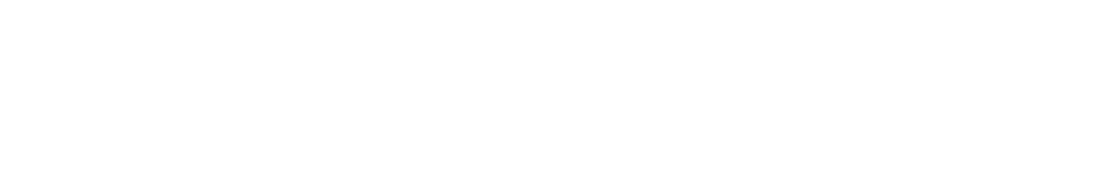
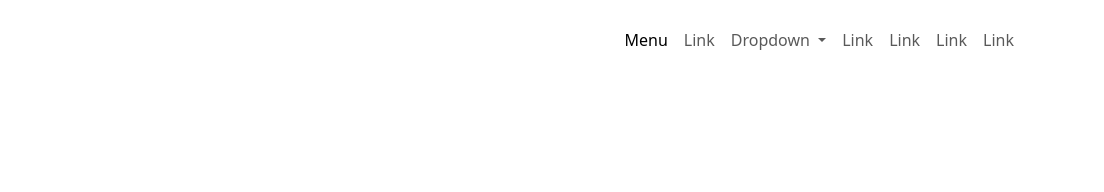
Before and after one commit to radityadias/pw_praktikum_5, a plain HTML site: page index.html in a window 1280 px wide. Shown: the full height of the page, 176-1280 px from the left. Drawn offline with nearby package versions, Linux system fonts and the light colour scheme.

Commit message:
Menu Bar

```diff
--- a/index.html
+++ b/index.html
@@ -20,6 +20,48 @@
             <a class="navbar-brand" href="#"
               ><img class="logo" src="img/logo.png" alt="silet" srcset=""
             /></a>
+            <button class="navbar-toggler" type="button" data-bs-toggle="collapse" data-bs-target="#navbarSupportedContent"
+                    aria-controls="navbarSupportedContent" aria-expanded="false" aria-label="Toggle navigation">
+                    <span class="navbar-toggler-icon"></span>
+                </button>
+                <div class="collapse navbar-collapse" id="navbarSupportedContent">
+                    <ul class="navbar-nav ms-auto mb-2 mb-lg-0">
+                        <li class="nav-item">
+                            <a class="nav-link active" aria-current="page" href="#">Menu</a>
+                        </li>
+                        <li class="nav-item">
+                            <a class="nav-link" href="#">Link</a>
+                        </li>
+                        <li class="nav-item dropdown">
+                            <a class="nav-link dropdown-toggle" href="#" id="navbarDropdown" role="button"
+                                data-bs-toggle="dropdown" aria-expanded="false">
+                                Dropdown
+                            </a>
+                            <ul class="dropdown-menu" aria-labelledby="navbarDropdown">
+                                <li><a class="dropdown-item" href="#">Action</a></li>
+                                <li><a class="dropdown-item" href="#">Another action</a></li>
+                                <li>
+                                    <hr class="dropdown-divider">
+                                </li>
+                                <li><a class="dropdown-item" href="#">Something else here</a></li>
+                            </ul>
+                        </li>
+                        <li class="nav-item">
+                            <a class="nav-link" href="#">Link</a>
+                        </li>
+                        <li class="nav-item">
+                            <a class="nav-link" href="#">Link</a>
+                        </li>
+                        <li class="nav-item">
+                            <a class="nav-link" href="#">Link</a>
+                        </li>
+                        <li class="nav-item">
+                            <a class="nav-link" href="#">Link</a>
+                        </li>
+                    </ul>
+                </div>
+
+            </div>
           </div>
         </div>
       </nav>
```
